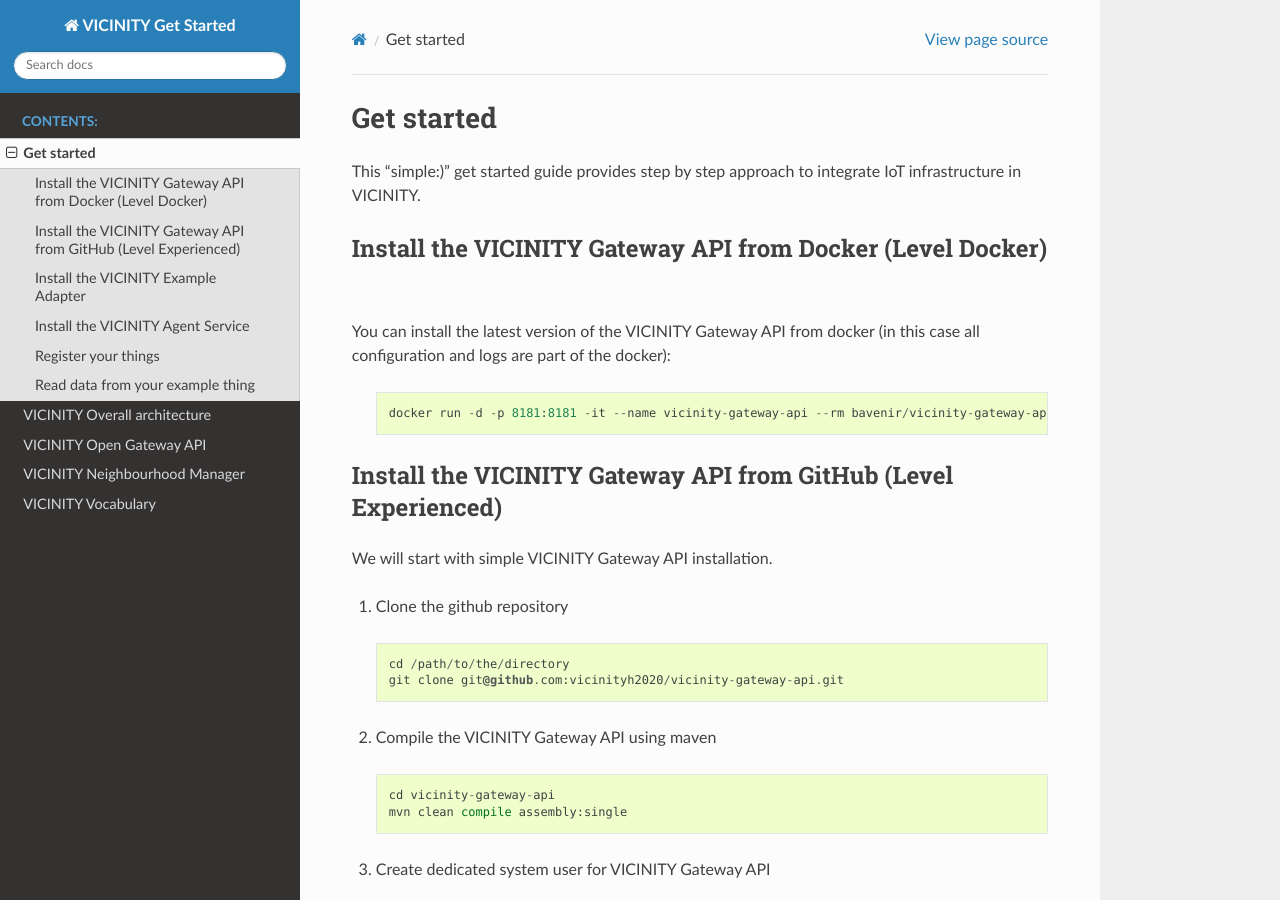
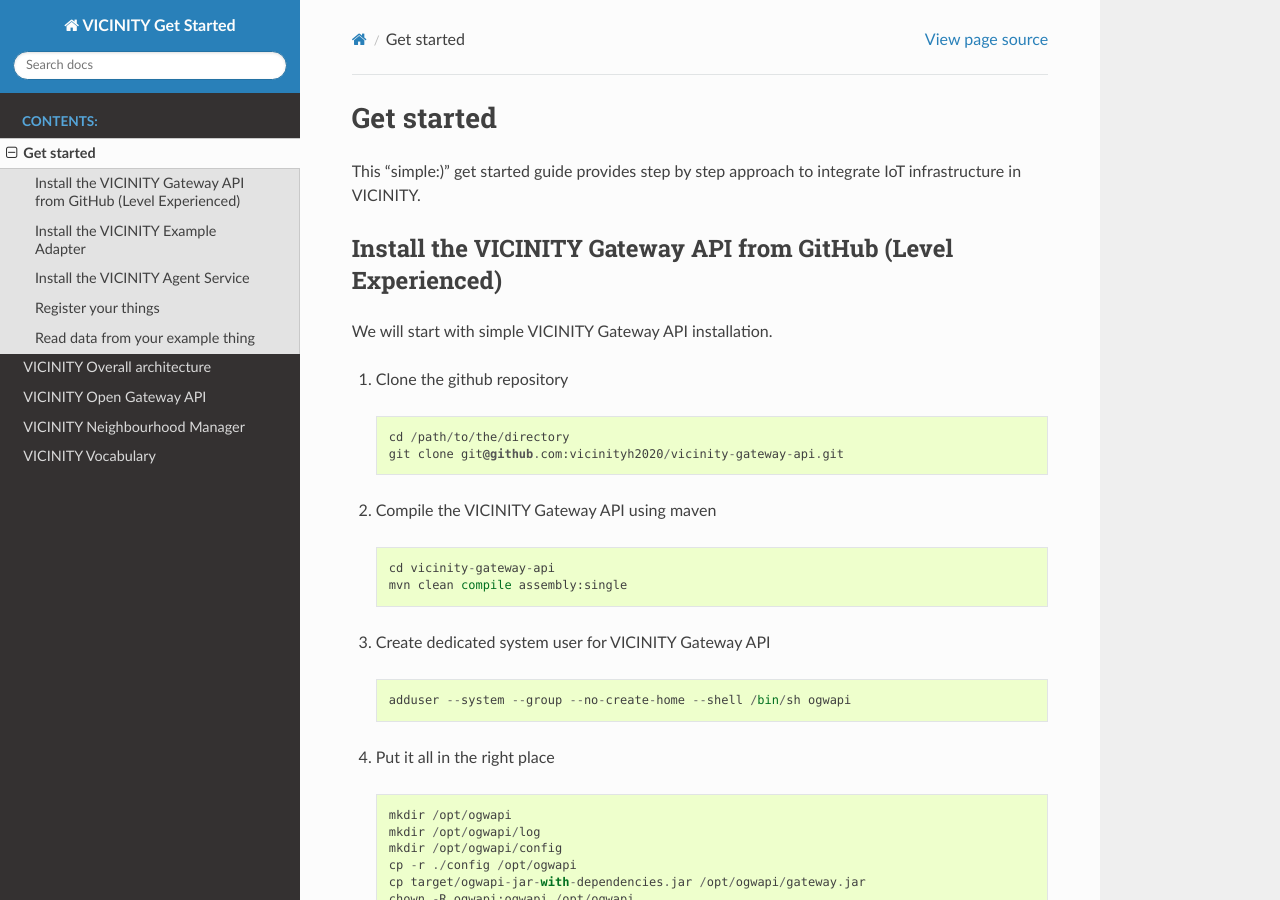
Before and after one commit to vicinityh2020/vicinity-get-started, a Sphinx documentation site: the page built from docs/getstarted.rst, in a window 1280 px wide and 900 px high. Built offline with Sphinx 7.4.7 and the Read the Docs theme 2.0.0, drawn with Linux system fonts in a browser that asks for light colours; formulas are drawn with MathJax 3.

Commit message:
Update getstarted.rst

```diff
--- a/docs/getstarted.rst
+++ b/docs/getstarted.rst
@@ -3,18 +3,6 @@
 ===========
 
 This "simple:)" get started guide provides step by step approach to integrate IoT infrastructure in VICINITY.
-
-
-
------------------------------------------------
-Install the VICINITY Gateway API from Docker (Level Docker)
------------------------------------------------
-You can install the latest version of the VICINITY Gateway API from docker (in this case all configuration and logs are part of the docker):
-
-  ::
-
-    docker run -d -p 8181:8181 -it --name vicinity-gateway-api --rm bavenir/vicinity-gateway-api
-
 
 -----------------------------------------------
 Install the VICINITY Gateway API from GitHub (Level Experienced)
```
